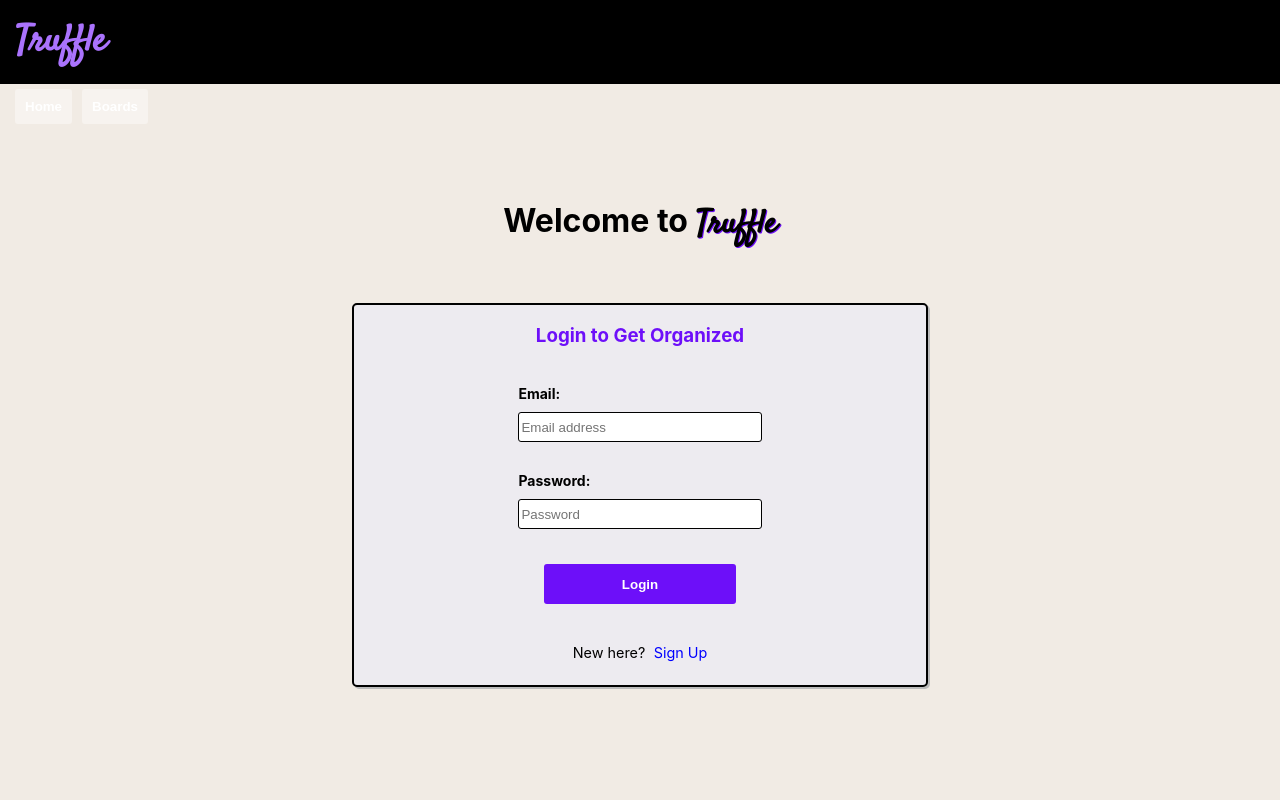
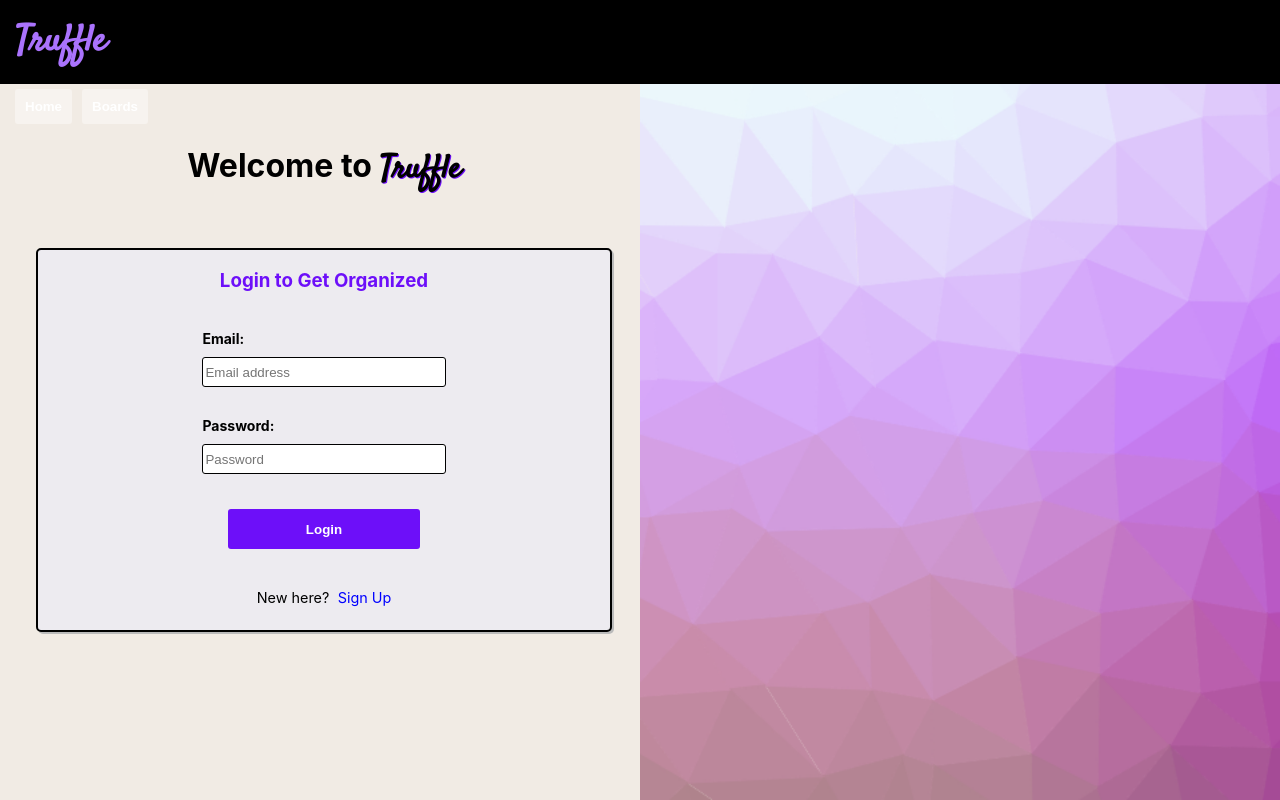
Before and after one commit to tpooch21/truffle, a Next.js app: page / in a window 1280 px wide. Built offline with nearby package versions, Linux system fonts and the light colour scheme.

Commit message:
Add background image to HomeContainer, clean up styling

```diff
--- a/components/Layout/Layout.module.css
+++ b/components/Layout/Layout.module.css
@@ -1,12 +1,11 @@
 .Layout {
-  max-width: 60rem;
   margin: 0 auto;
   display: flex;
   flex-flow: column;
   justify-content: flex-start;
   align-items: center;
   font-family: inherit;
-  height: 100vh;
+  width: 100%;
 }
 
 .Layout h1 {
@@ -20,8 +19,8 @@
 }
 
 .main {
-  padding: 5rem 0;
-  flex: 1;
+  padding-top: 25px;
+  width: 100%;
   display: flex;
   flex-direction: column;
   justify-content: flex-start;
--- a/components/Toolbar/Toolbar.module.css
+++ b/components/Toolbar/Toolbar.module.css
@@ -7,6 +7,7 @@
   display: flex;
   flex-flow: column;
   justify-content: flex-start;
+  z-index: 5;
 }
 
 .ToolbarHeader {
--- a/components/UI/Backdrop/Backdrop.module.css
+++ b/components/UI/Backdrop/Backdrop.module.css
@@ -5,5 +5,5 @@
   width: 100vw;
   height: 100vh;
   background: rgba(0, 0, 0, 0.3);
-  z-index: 5;
+  z-index: 10;
 }
--- a/components/UI/Modal/Modal.module.css
+++ b/components/UI/Modal/Modal.module.css
@@ -13,7 +13,7 @@
     white
   );
   border-radius: 5px;
-  z-index: 10;
+  z-index: 15;
   display: flex;
   flex-flow: column;
   justify-content: center;
--- a/containers/HomeContainer/HomeContainer.js
+++ b/containers/HomeContainer/HomeContainer.js
@@ -3,10 +3,13 @@ import LoginForm from "../../components/LoginForm/LoginForm";
 
 const HomeContainer = () => (
   <div className={styles.HomeContainer}>
-    <h1>
-      Welcome to <span>Truffle</span>
-    </h1>
-    <LoginForm />
+    <div className={styles.LoginContainer}>
+      <h1>
+        Welcome to <span>Truffle</span>
+      </h1>
+      <LoginForm />
+    </div>
+    <div className={styles.HomeBackground}></div>
   </div>
 );
 
--- a/containers/HomeContainer/HomeContainer.module.css
+++ b/containers/HomeContainer/HomeContainer.module.css
@@ -1,11 +1,30 @@
 .HomeContainer {
   display: flex;
+  flex-flow: row;
+  justify-content: flex-start;
+  align-items: center;
+  width: 100%;
+}
+
+.LoginContainer {
+  width: 50%;
+  display: flex;
   flex-flow: column;
-  justify-content: flex-start;
   align-items: center;
 }
 
-.HomeContainer span {
+.LoginContainer span {
   font-family: "Satisfy", cursive;
   text-shadow: 1px 1px var(--main-purple);
 }
+
+.HomeBackground {
+  position: absolute;
+  width: 50%;
+  top: 0;
+  left: 50%;
+  height: 100vh;
+  background-image: url("/cool-background.png");
+  background-repeat: no-repeat;
+  background-size: cover;
+}
```
